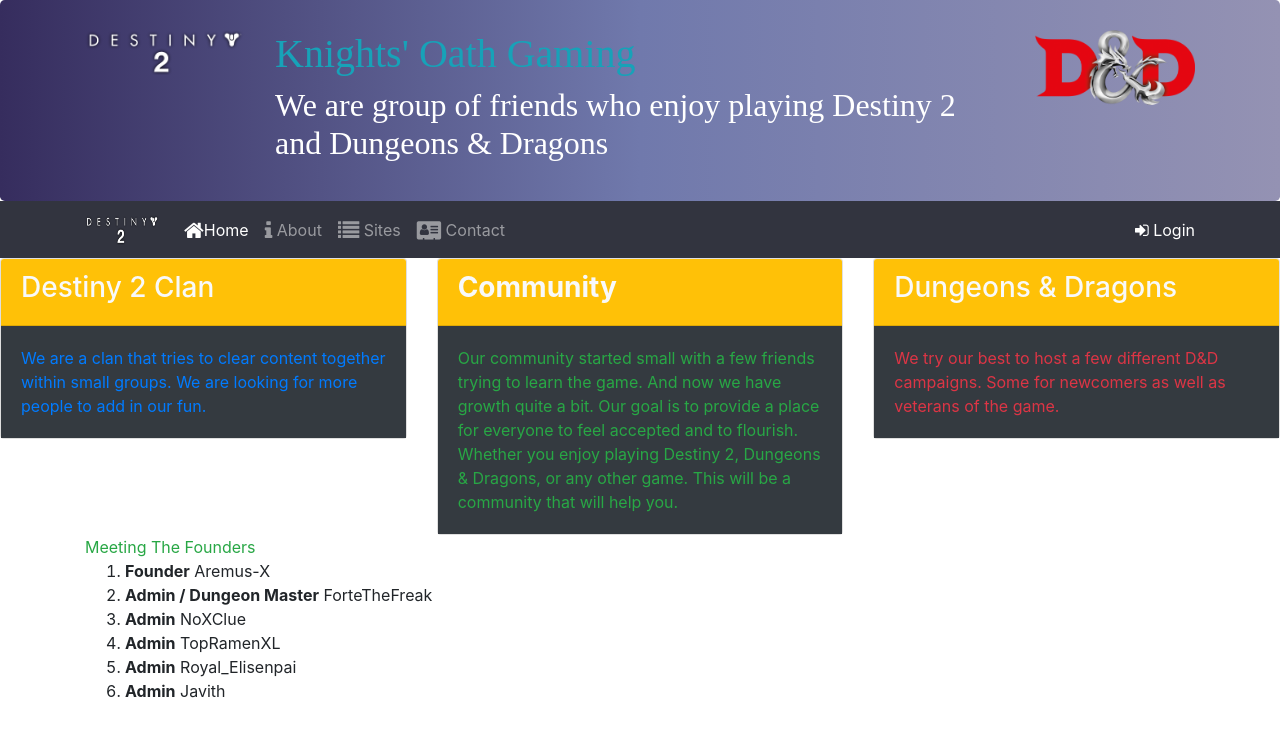
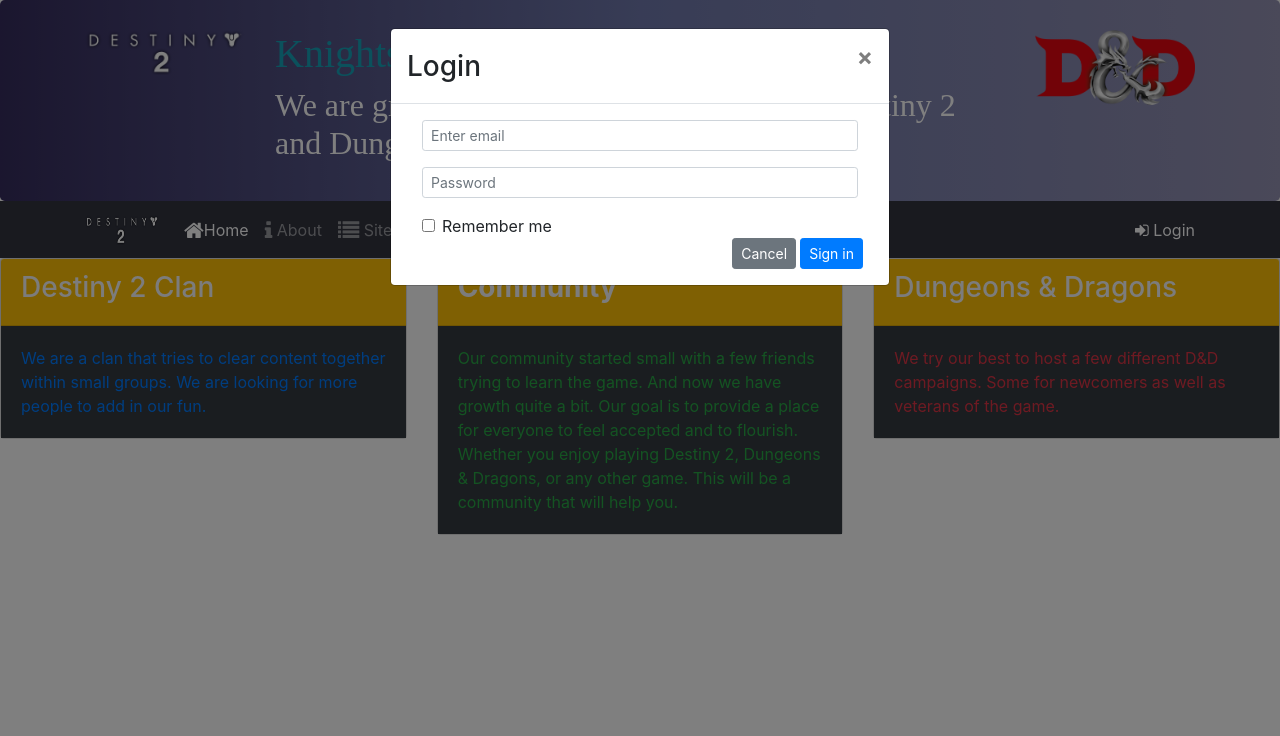
Before and after one commit to Aris1641/ProjectPortfolio-KnightsOath, a website: page index.html in a window 1280 px wide. Both pictures are taken after a click on the button "Login". Drawn offline with nearby package versions, Linux system fonts and the light colour scheme.

Commit message:
LoginCommit

```diff
--- a/aboutus.html
+++ b/aboutus.html
@@ -8,9 +8,11 @@
     <link rel="preconnect" href="https://fonts.googleapis.com">
     <link rel="preconnect" href="https://fonts.gstatic.com" crossorigin>
     <link href="https://fonts.googleapis.com/css2?family=Oswald:wght@200&display=swap" rel="stylesheet">
+    <link rel="stylesheet" href="/node_modules/font-awesome/css/font-awesome.min.css" />
     <link rel="stylesheet" href="node_modules/bootstrap/dist/css/bootstrap.min.css">
     <link rel="stylesheet" href="styles.css">
-    <title>Knights Oath Gaming</title>
+    <title>Knight's Oath Gaming</title>
+
 </head>
 
 <body>
@@ -33,7 +35,7 @@
     <!--Nav Bar-->
     <nav class="navbar navbar-expand-sm navbar-dark sticky-top">
         <div class="container">
-            <a class="navbar-brand" href="#"><img src="img/destiny2.png" height="30" width="30" /></a>
+            <a class="navbar-brand" href="#"><img src="img/destiny2.png" height="30" width="75" /></a>
             <button class="navbar-toggler ml-auto" type="button" data-toggle="collapse" data-target="#knightNavbar">
                 <span class="navbar-toggler-icon"></span>
             </button>
@@ -57,6 +59,65 @@
         </div>
     </nav>
 
+    <!--Login Modal-->
+
+    <div id="loginModal" class="modal fade" role="dialog">
+        <div class="modal-dialog" role="document">
+            <div class="modal-content">
+                <div class="modal-header">
+                    <h3 class="modal-title">Login</h3>
+                    <button type="button" class="close" data-dismiss="modal">&times;</button>
+                </div>
+                <div class="modal-body">
+                    <div class="container-fluid">
+                        <form>
+                            <div class="form-row">
+                                <div class="form-group col-12">
+                                    <label class="sr-only" for="loginEmail">Email address</label>
+                                    <input type="email" class="form-control form-control-sm" id="loginEmail"
+                                        placeholder="Enter email">
+                                </div>
+                                <div class="form-group col-12">
+                                    <label class="sr-only" for="loginPassword">Password</label>
+                                    <input type="password" class="form-control form-control-sm" id="loginPassword"
+                                        placeholder="Password">
+                                </div>
+                                <div class="col">
+                                    <div class="form-check">
+                                        <input class="form-check-input" type="checkbox">
+                                        <Label class="form-check-label">Remember me</Label>
+                                    </div>
+                                </div>
+                            </div>
+                            <div class="form-row">
+                                <button type="button" class="btn btn-secondary btn-sm ml-auto">Cancel</button>
+                                <button type="submit" class="btn btn-primary btn-sm ml-1">Sign in</button>
+                            </div>
+                        </form>
+                    </div>
+                </div>
+            </div>
+
+        </div>
+    </div>
+    <!--Meet The Leaders-->
+    <div class="container">
+        <div class="accordion">
+            <div class="row">
+                <div class="col">
+                    <header class="text-capitalize text-success">Meeting the Founders</header>
+                    <ol>
+                        <li><strong>Founder</strong> Aremus-X</li>
+                        <li><strong>Admin / Dungeon Master</strong> ForteTheFreak</li>
+                        <li><strong>Admin</strong> NoXClue</li>
+                        <li><strong>Admin</strong> TopRamenXL</li>
+                        <li><strong>Admin</strong> Royal_Elisenpai</li>
+                        <li><strong>Admin</strong> Javith</li>
+                    </ol>
+                </div>
+            </div>
+        </div>
+    </div>
 
 </body>
 
--- a/index.html
+++ b/index.html
@@ -61,6 +61,48 @@
         </div>
     </nav>
 
+    <!--Login Modal-->
+    <div id="loginModal" class="modal fade" role="dialog">
+        <div class="modal-dialog" role="document">
+            <div class="modal-content">
+                <div class="modal-header">
+                    <h3 class="modal-title">Login</h3>
+                    <button type="button" class="close" data-dismiss="modal">&times;</button>
+                </div>
+                <div class="modal-body">
+                    <div class="container-fluid">
+                        <form>
+                            <div class="form-row">
+                                <div class="form-group col-12">
+                                    <label class="sr-only" for="loginEmail">Email address</label>
+                                    <input type="email" class="form-control form-control-sm" id="loginEmail"
+                                        placeholder="Enter email">
+                                </div>
+                                <div class="form-group col-12">
+                                    <label class="sr-only" for="loginPassword">Password</label>
+                                    <input type="password" class="form-control form-control-sm" id="loginPassword"
+                                        placeholder="Password">
+                                </div>
+                                <div class="col">
+                                    <div class="form-check">
+                                        <input class="form-check-input" type="checkbox">
+                                        <Label class="form-check-label">Remember me</Label>
+                                    </div>
+                                </div>
+                            </div>
+                            <div class="form-row">
+                                <button type="button" class="btn btn-secondary btn-sm ml-auto">Cancel</button>
+                                <button type="submit" class="btn btn-primary btn-sm ml-1">Sign in</button>
+                            </div>
+                        </form>
+                    </div>
+                </div>
+            </div>
+
+        </div>
+
+    </div>
+
     <!--Main themes-->
 
     <div>
@@ -117,24 +159,7 @@
 
 
 
-    <!--Meet The Leaders-->
-    <div class="container">
-        <div class="accordion">
-            <div class="row">
-                <div class="col">
-                    <header class="text-capitalize text-success">Meeting the Founders</header>
-                    <ol>
-                        <li><strong>Founder</strong> Aremus-X</li>
-                        <li><strong>Admin / Dungeon Master</strong> ForteTheFreak</li>
-                        <li><strong>Admin</strong> NoXClue</li>
-                        <li><strong>Admin</strong> TopRamenXL</li>
-                        <li><strong>Admin</strong> Royal_Elisenpai</li>
-                        <li><strong>Admin</strong> Javith</li>
-                    </ol>
-                </div>
-            </div>
-        </div>
-    </div>
+
 
     <script src="node_modules/jquery/dist/jquery.slim.min.js"></script>
     <script src="/node_modules/popper.js/dist/umd/popper.min.js"></script>
```
